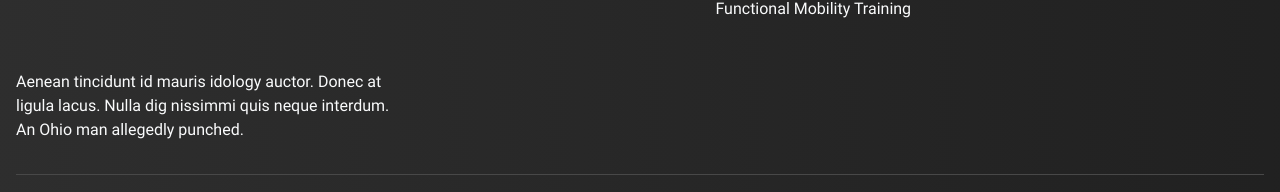
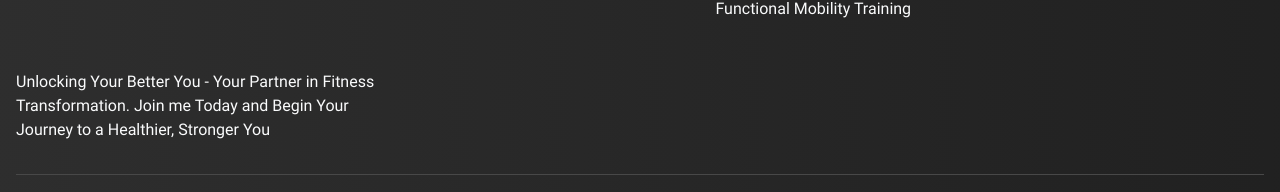
Before and after one commit to mmehelay/FitBySamo-Final, an Eleventy site: page src/index.html in a window 1280 px wide. Shown: the part 5845-6037 px from the top of the page. Built offline with nearby package versions, Linux system fonts and the light colour scheme; Eleventy itself is replaced by a stand-in of ours; files that its build step writes are made by us from their sources.

Commit message:
footer change

```diff
--- a/src/_includes/components/footer.html
+++ b/src/_includes/components/footer.html
@@ -20,7 +20,7 @@
                 <img class="cs-logo-img" aria-hidden="true" loading="lazy" decoding="async" src="/assets/images/Logo.png" alt="logo" width="197" height="43">
             </a>
             <p class="cs-text">
-                Aenean tincidunt id mauris idology auctor. Donec at ligula lacus. Nulla dig nissimmi quis neque interdum. An Ohio man allegedly punched.
+                Unlocking Your Better You - Your Partner in Fitness Transformation. Join me Today and Begin Your Journey to a Healthier, Stronger You
             </p>
         </div>
         <!-- Links -->
```
